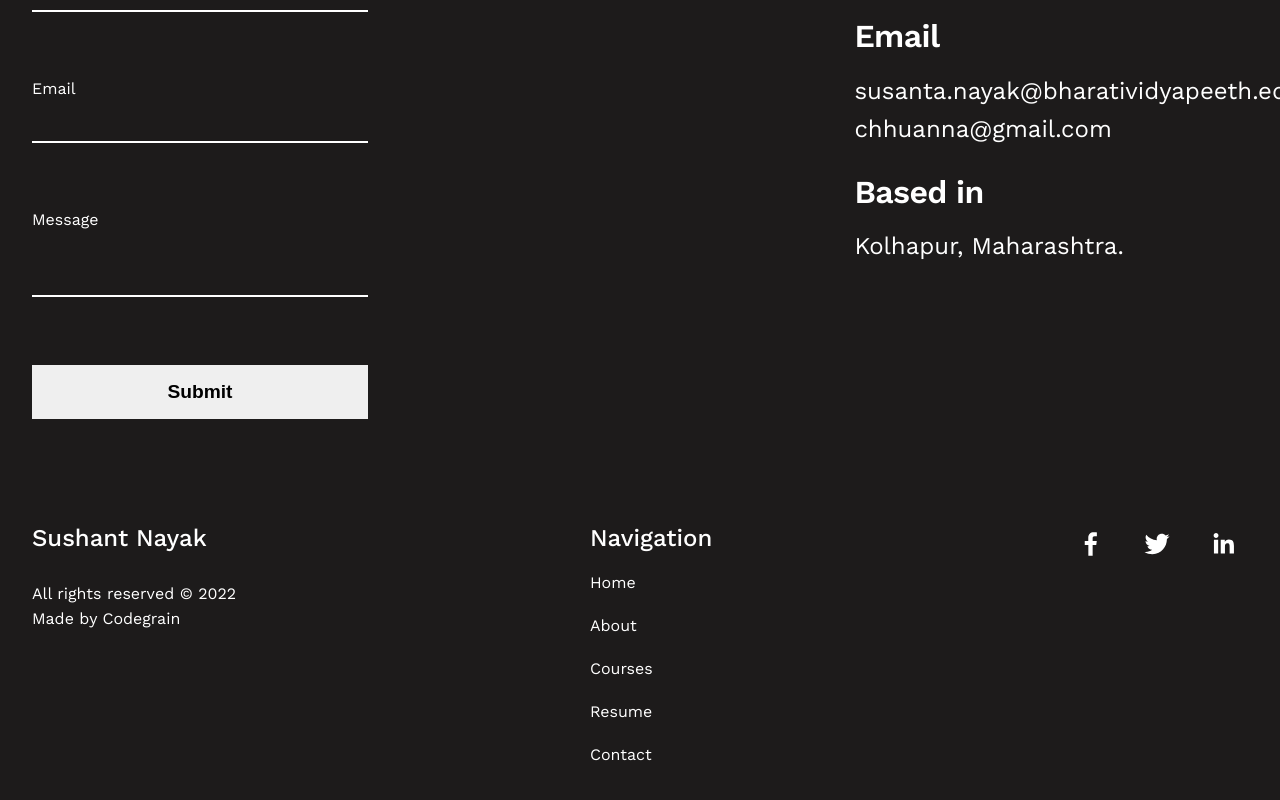
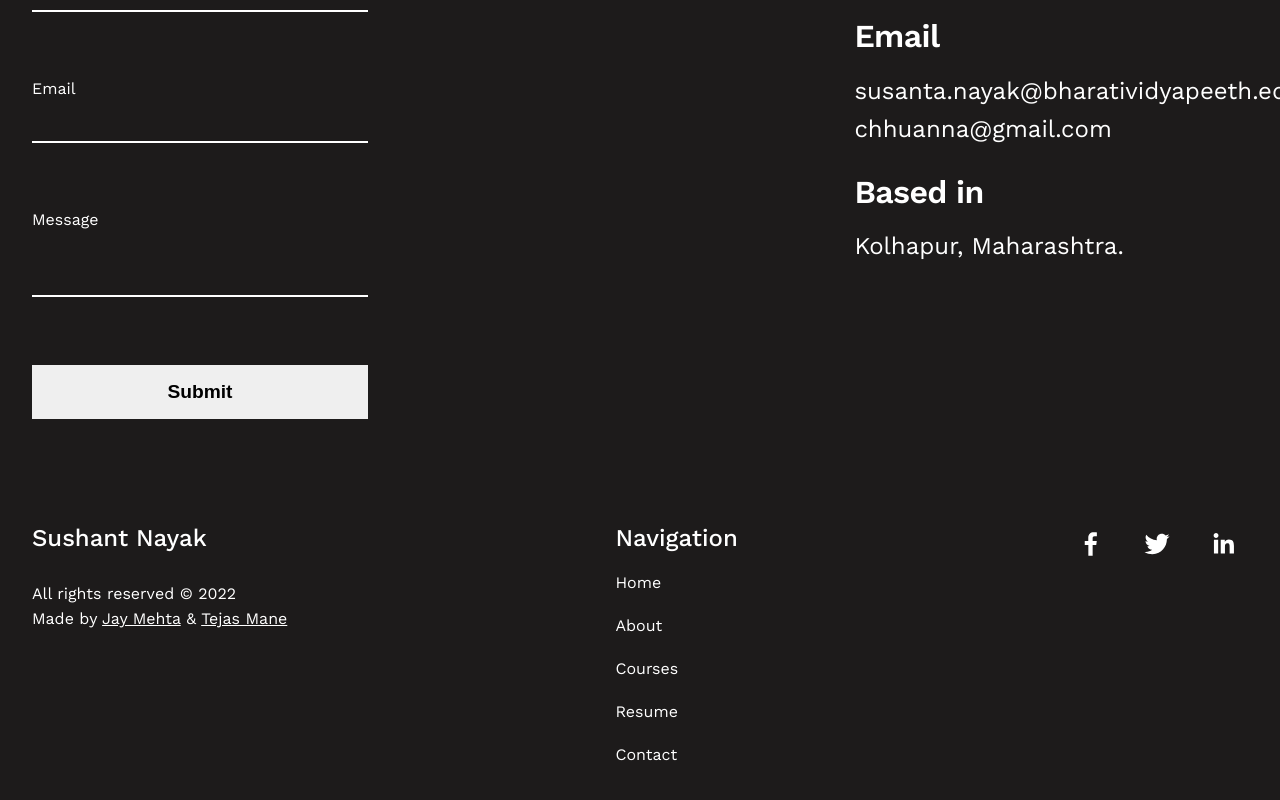
Before and after one commit to jaymehta20/professor-website, a Next.js app: page / in a window 1280 px wide. Shown: the part 2640-3440 px from the top of the page. Built offline with nearby package versions, Linux system fonts and the light colour scheme.

Commit message:
Change footer content :rocket:

```diff
--- a/components/Footer.jsx
+++ b/components/Footer.jsx
@@ -7,8 +7,22 @@ function Footer() {
         <p>All rights reserved &copy; 2022</p>
         <p>
           Made by{" "}
-          <a href="https://codegra.in/" target="_blank" rel="noreferrer">
-            Codegrain
+          <a
+            href="https://jaymehta.vercel.app/"
+            target="_blank"
+            rel="noreferrer"
+            style={{ textDecoration: "underline" }}
+          >
+            Jay Mehta
+          </a>{" "}
+          &amp;{" "}
+          <a
+            href="https://tejasmane.netlify.app/"
+            target="_blank"
+            rel="noreferrer"
+            style={{ textDecoration: "underline" }}
+          >
+            Tejas Mane
           </a>
         </p>
       </div>
```
